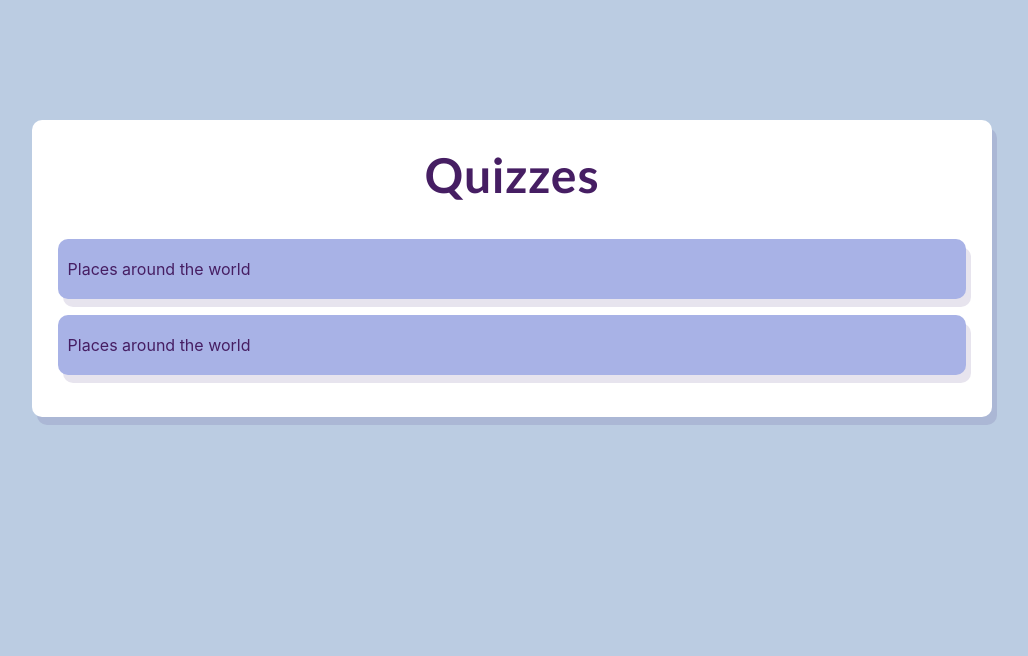
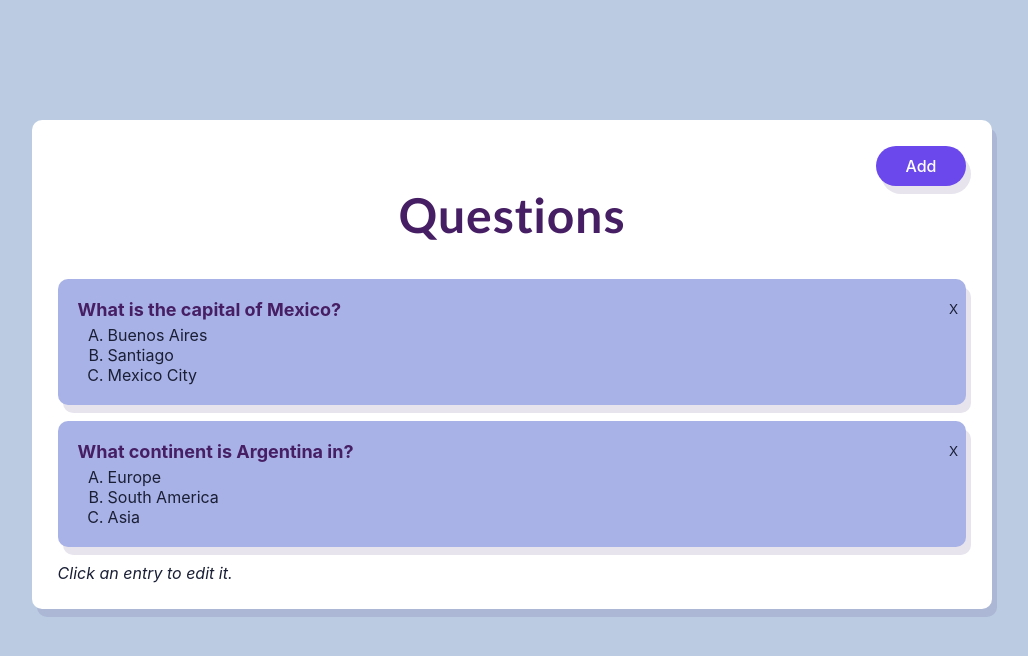
Before and after one commit to abby11a/synoptic-project, a React (Create React App) app: page / in a window 1280 px wide. Shown: the top 656 px of the page, without its empty margins (128-1156 px from the left). Built offline with nearby package versions, Linux system fonts and the light colour scheme.

Commit message:
Adding basic question pages using mock data

```diff
--- a/src/components/Quiz-Manager.tsx
+++ b/src/components/Quiz-Manager.tsx
@@ -1,8 +1,8 @@
 import { Login } from "./login/Login";
 import { Quizzes } from "./quizzes/Quizzes";
-
+import { Questions } from "./questions/Questions-Admin";
 export function QuizManager() {
     return (
-        <Quizzes/>
+        <Questions/>
     )
 }
--- /dev/null
+++ b/src/components/questions/Questions-Admin.tsx
@@ -0,0 +1,44 @@
+import { mockQuizData } from "../quiz-data";
+import "./questions.css";
+
+export function Questions() {
+  let quizData = mockQuizData[0];
+  return(
+    <div>
+      <div className="box">
+        <button className="add-button" onClick={()=>addQuestion()}>Add</button>
+        <h1 className="title">Questions</h1>
+
+        <div>
+          {quizData.quizQuestions.map((answer)=>{
+              return (
+                  <div className="question-box" onClick={()=>editQuestion(answer.question)}>
+                      <h3 className="question-title">{answer.question}</h3>
+                      <button className="delete-button" onClick={()=>deleteQuestion()}>X</button>
+                      <ol type="A" className="questions">
+                          <li key="A">{answer.answers.A}</li>
+                          <li key="B">{answer.answers.B}</li>
+                          <li key="C">{answer.answers.C}</li>
+                      </ol>
+                  </div>
+              )
+              }
+          )}
+        </div>
+        <i>Click an entry to edit it.</i>
+      </div>
+    </div>
+  )
+}
+
+function addQuestion () {
+  console.log("Add Question")
+}
+
+function editQuestion (question: string) {
+  console.log(question)
+}
+
+function deleteQuestion () {
+  console.log("Delete Question")
+}
--- /dev/null
+++ b/src/components/questions/questions.css
@@ -0,0 +1,47 @@
+.question-title{
+    display: inline-block;
+    font-size: large;
+    margin-bottom: 5px;
+    color: #461e63;
+    width: 70%;
+}
+
+.question-box {
+    margin-left: auto;
+    margin-right: auto;
+    margin-bottom: 1rem;
+    border-radius: 10px;
+    border-color: transparent;
+    padding-left: 20px;
+    padding-top: 20px;
+    padding-bottom: 20px;
+    box-shadow: 5px 8px #3a20751f;
+    background-color: #a8b2e6;
+    color: #461e63
+}
+
+.questions{
+    padding-left: 30px
+}
+
+.delete-button{
+    position: absolute;
+    right: 15%;
+    background-color:#a8b2e6;
+    border-color: transparent;
+}
+
+.add-button{
+    display: block;
+    margin-left: auto;
+    margin-right: 0;
+    border-radius: 20px;
+    background-color: #6b48eb;
+    font-weight: 500;
+    color: white;
+    padding: 10px;
+    width: 10%;
+    border: none;
+    font-size: medium;
+    box-shadow: 5px 8px #3a20751f;
+}
--- a/src/components/quizzes/quiz-data.tsx
+++ b/src/components/quiz-data.tsx
@@ -30,6 +30,16 @@ export const mockQuizData: IQuiz[] = [
                     D: "Quito",
                     correct: "C"
                 }
+            },
+            {
+                question: "What continent is Argentina in?",
+                answers: {
+                    A: "Europe",
+                    B: "South America",
+                    C: "Asia",
+                    D: "Africa",
+                    correct: "B"
+                }
             }
         ]
     },
--- a/src/components/quizzes/Quizzes.tsx
+++ b/src/components/quizzes/Quizzes.tsx
@@ -1,6 +1,4 @@
-import { useRecoilState } from "recoil";
-import { loginUserState} from "../../store/state";
-import { IQuiz, mockQuizData } from "./quiz-data";
+import { mockQuizData } from "../quiz-data";
 import "./quizzes.css";
 
 export function Quizzes() {
```
Also changed, not shown: src/components/questions/Questions.tsx (added, +28 -0 lines), src/index.css (line endings or trailing spaces), src/store/state.ts (line endings or trailing spaces).
